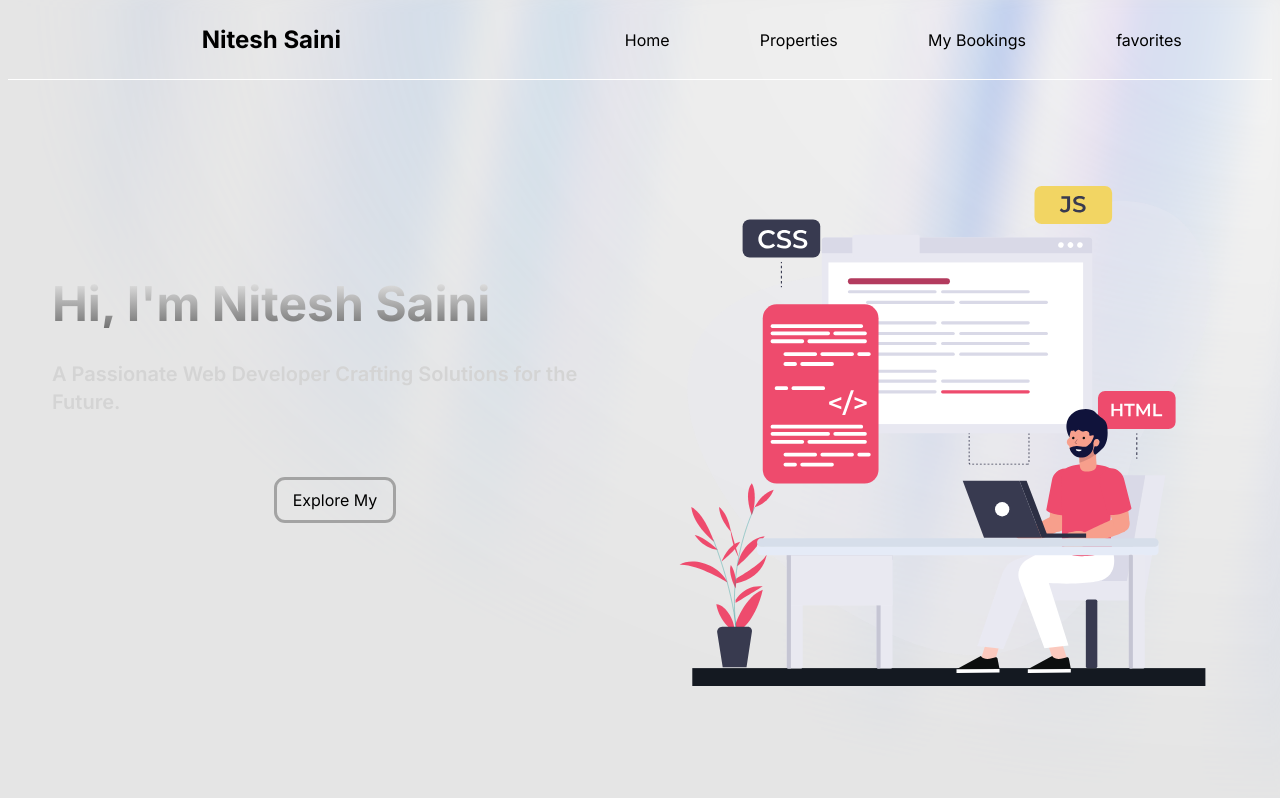
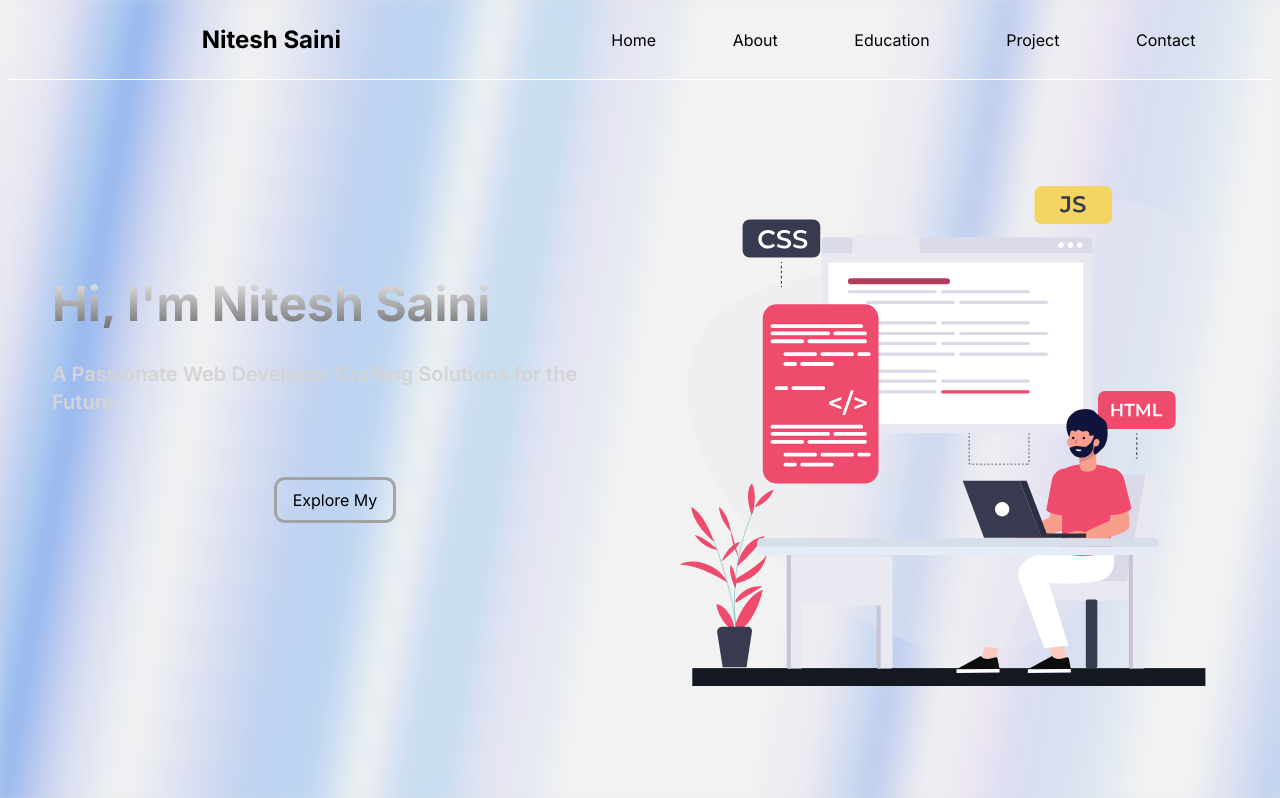
Before and after one commit to niteshsainicoder/portfolio, a Next.js app: page / in a window 1280 px wide. Shown: the top 798 px of the page. Built offline with nearby package versions, Linux system fonts and the light colour scheme.

Commit message:
Added Nav Item And Make Necessary Changes

```diff
--- a/src/app/globals.css
+++ b/src/app/globals.css
@@ -39,6 +39,9 @@
   }
 }
 
+html{
+scroll-behavior: smooth;
+}
 body {
   color: rgb(var(--foreground-rgb));
   background: linear-gradient(
--- a/src/app/page.tsx
+++ b/src/app/page.tsx
@@ -27,9 +27,10 @@ export default function Home() {
 
   return (
     <>
-      <AuroraBackground >
+      <AuroraBackground showRadialGradient={false} >
         <motion.div
           initial={{ opacity: 0.0, y: 40 }}
+          viewport={{ once: true }}
           whileInView={{ opacity: 1, y: 0 }}
           transition={{
             delay: 0.3,
@@ -138,7 +139,7 @@ export default function Home() {
             </Link>
           </div>
           <div className="bg-yellow-400 w-fit rounded-2xl hover:scale-105">
-            <Link  href={""} >
+            <Link href={"https://www.twitter.com"} >
               <Image src={'/twitterlogo.svg'} width={45} height={45} priority quality={100} alt="sorry" />
             </Link>
           </div>
--- a/src/components/Nav.jsx
+++ b/src/components/Nav.jsx
@@ -4,7 +4,7 @@ import NavItem from "./NavItem"
 
 function NavBAR() {
   const [mobilemenu, setMobilemenu] = useState(false)
-  const navitem = ["Home", "Properties", "My Bookings", "favorites"]
+  const navitem = ["Home", "About", "Education", "Project", "Contact"]
   useEffect(() => {
     if (mobilemenu) {
       console.log(mobilemenu);
@@ -14,7 +14,7 @@ function NavBAR() {
   return (
     <div className="w-full relative h-20 z-10   flex border-b border-white   text-grey-100 ">
       <div className="w-6/12 sm:w-5/12 font-bold antialiased  text-2xl h-full  flex justify-center items-center">
-       Nitesh Saini
+        Nitesh Saini
       </div>
       <div className="w-6/12 sm:hidden  flex items-end justify-end">
         <div onClick={() => (mobilemenu ? setMobilemenu(false) : setMobilemenu(true))} className="  md:hidden  w-fit flex justify-center items-end flex-col p-4 cursor-pointer  h-full">
@@ -22,12 +22,12 @@ function NavBAR() {
           <span className="w-6  h-[2px] bg-black"></span>
           <span className="w-6 mt-1  h-[2px] bg-black"></span>
         </div>
-        <div className={`w-full transition-all ease-in-out delay-200 z-50   h-52 bg-neutral-200 rounded-lg  absolute -left-96 ${mobilemenu ? "  flex  flex-col justify-evenly items-center left-0 top-24" : "hidden"}`}>
+        <div className={`w-full transition-all ease-in-out    z-50   h-60 bg-neutral-600 rounded-lg  absolute -left-96  ${mobilemenu ? "  flex  flex-col justify-evenly items-center left-0 top-24" : " flex  flex-col justify-evenly items-center  top-24"}`}>
           {navitem && navitem.map((val, index) => (<NavItem item={val} key={index} />))}
         </div>
 
       </div>
-        <div className=" hidden  sm:w-7/12 sm:flex  justify-evenly   items-center h-full">
+      <div className=" hidden  sm:w-7/12 sm:flex  justify-evenly   items-center h-full">
         {navitem && navitem.map((val, index) => (<NavItem item={val} key={index} />))}
       </div>
 
```
